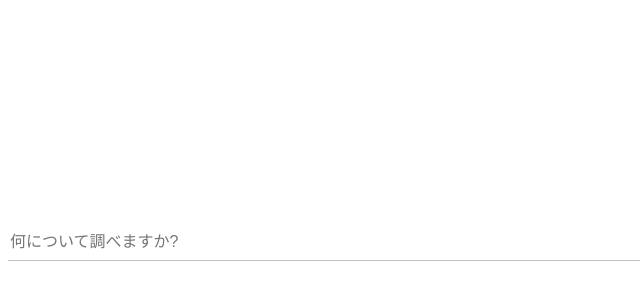
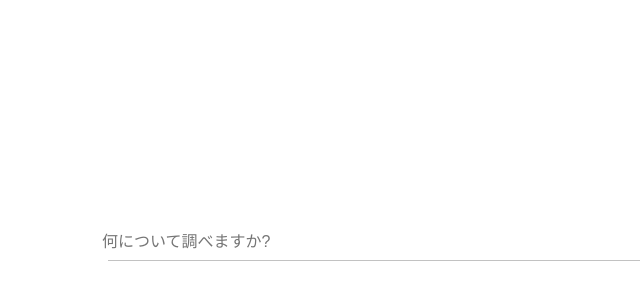
Before and after one commit to medakoro/Custom-Newtab-For-meda, a plain HTML site: page index.html in a window 1280 px wide. Shown: the part 168-468 px from the top of the page, without its empty margins (0-640 px from the left). Drawn offline with Linux system fonts and the light colour scheme.

Commit message:
座標指定変更#1(left)

```diff
--- a/main_style.css
+++ b/main_style.css
@@ -1,8 +1,9 @@
 #text3{
   position: absolute;
   top:400px;
+  left:100px;
 	font-size: 16px;
-	width: 100%;
+	width: 50%;
 	border: none;
 	outline: none;
 	padding-bottom: 8px;
@@ -11,7 +12,9 @@
 
 .text_underline{
   position: absolute;
+  left:100px;
   top:420px;
+  width:50%;
 	position: relative; /*.text_underline::beforeの親要素*/
 	border-top: 1px solid #c2c2c2; /*text3の下線*/
 }
```
